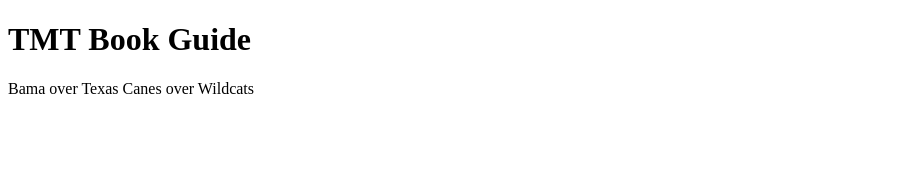
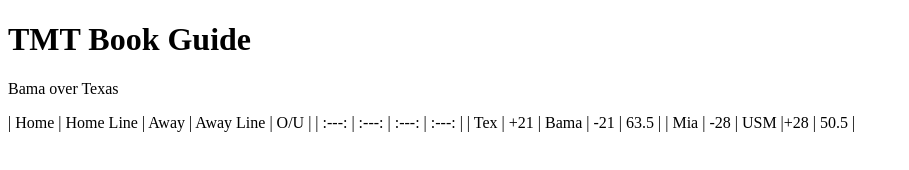
Before and after one commit to Humdinger93/TMT-Guide, a plain HTML site: page index.html in a window 1280 px wide. Shown: the whole page, without its empty margins (0-909 px from the left). Drawn offline with Linux system fonts and the light colour scheme.

Commit message:
updating text t

```diff
--- a/index.html
+++ b/index.html
@@ -2,9 +2,10 @@
 <html>
 <body>
 <h1>TMT Book Guide</h1>
-<p>Bama over Texas
-    Canes over Wildcats
-
-</p>
+<p>Bama over Texas</p>
+<p>| Home | Home Line | Away | Away Line | O/U |
+| :---: | :---: | :---: | :---: |
+| Tex   | +21     | Bama    | -21 | 63.5 |
+| Mia     | -28      | USM |+28 | 50.5     |</p>
 </body>
 </html>
```
